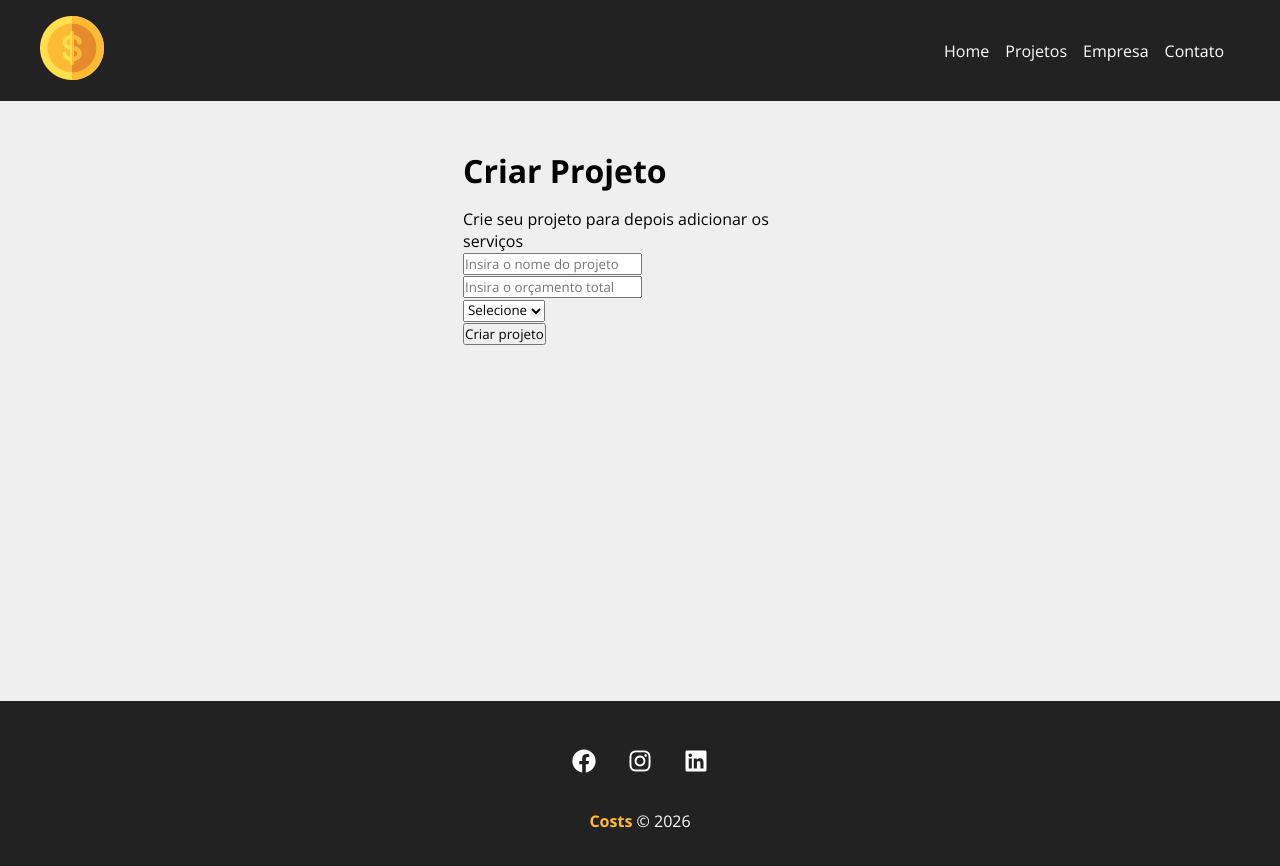
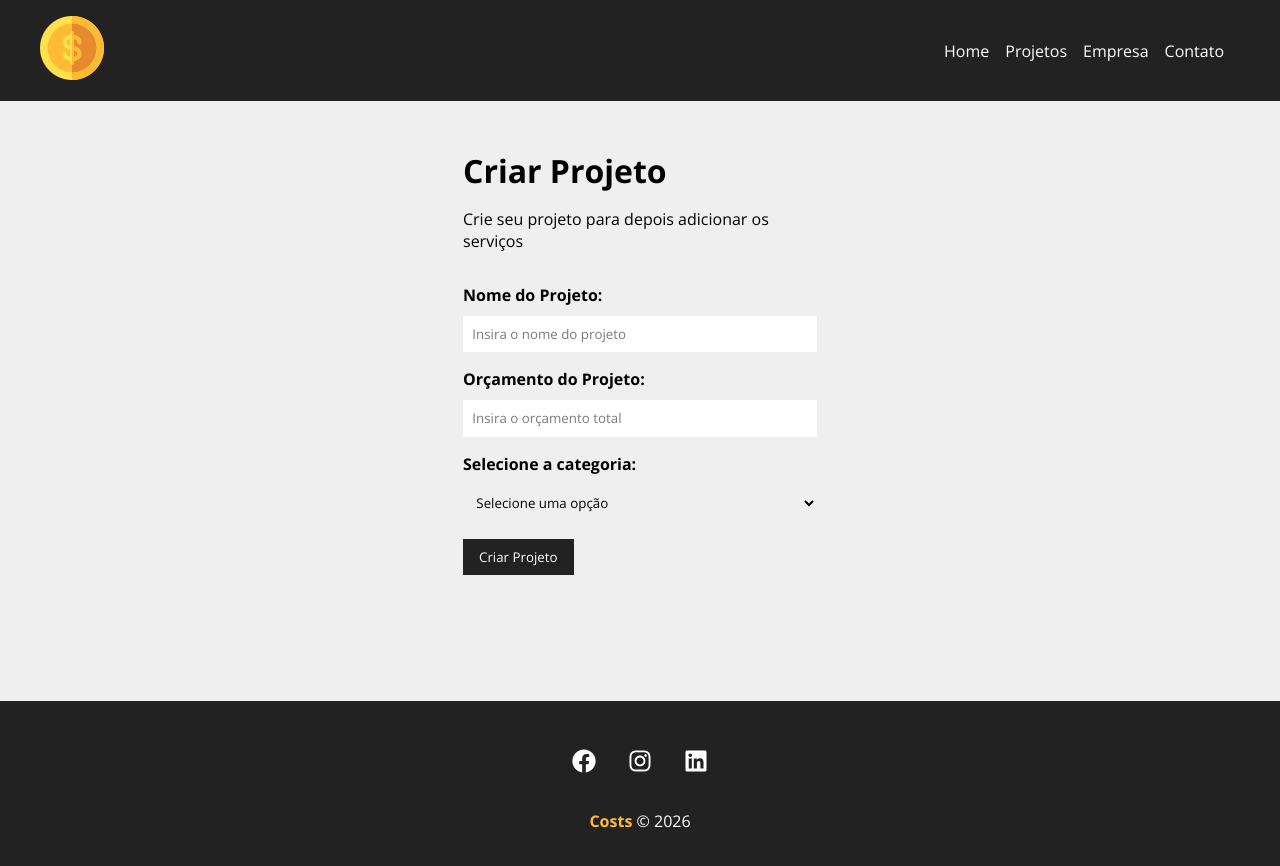
Before and after one commit to renanamancio/Costs, a React (Create React App) app: page /newproject in a window 1280 px wide. Shown: the top 866 px of the page. Built offline with nearby package versions, Linux system fonts and the light colour scheme.

Commit message:
Componentização do form

```diff
--- /dev/null
+++ b/src/components/form/Input.js
@@ -0,0 +1,20 @@
+import styles from './Input.module.css'
+
+function Input({type, text, name, placeholder, handleOnChange, value}) {
+    return (
+        <div className={styles.form_control}>
+            <label htmlFor={name}>{text}:</label>
+            <input
+                type={text}
+                text={text}
+                name={name}
+                id={name}
+                placeholder={placeholder}
+                onChange={handleOnChange}
+                value={value}
+            />
+        </div>
+    )
+}
+
+export default Input
--- /dev/null
+++ b/src/components/form/Input.module.css
@@ -0,0 +1,20 @@
+.form_control{
+    display: flex;
+    flex-direction: column;
+    margin-bottom: 1em;
+}
+
+.form_control label{
+    margin-bottom: .6em;
+    font-weight: bold;
+}
+
+.form_control input {
+    padding: .7em;
+    border-radius: 0;
+    border: none;
+}
+
+.form_control input::placeholder {
+    color: #7b7b7b;
+}
--- /dev/null
+++ b/src/components/form/Select.js
@@ -0,0 +1,19 @@
+import styles from './Select.module.css'
+
+function Select({text, name, options, handleOnChange, value}) {
+    return (
+        <div className={styles.form_control}>
+            <label htmlFor={name}>{text}:</label>
+            <select
+            name={name}
+            id={name}
+            onChange={handleOnChange}
+            value={value || ''}
+            >
+                <option>Selecione uma opção</option>
+            </select>
+        </div>
+    )
+}
+
+export default Select
--- /dev/null
+++ b/src/components/form/Select.module.css
@@ -0,0 +1,16 @@
+.form_control{
+    display: flex;
+    flex-direction: column;
+    margin-bottom: 1em;
+}
+
+.form_control label{
+    margin-bottom: .6em;
+    font-weight: bold;
+}
+
+.form_control select {
+    padding: .7em;
+    border-radius: 0;
+    border: none;
+}
--- /dev/null
+++ b/src/components/form/SubmitButton.js
@@ -0,0 +1,11 @@
+import styles from './SubmitButton.module.css'
+
+function SubmitButton({text}) {
+    return (
+        <div>
+            <button className={styles.btn}>{text}</button>
+        </div>
+    )
+}
+
+export default SubmitButton
--- /dev/null
+++ b/src/components/form/SubmitButton.module.css
@@ -0,0 +1,12 @@
+.btn {
+    background-color: #222;
+    color: #fff;
+    padding: 0.7em 1.2em;
+    text-decoration: none;
+    transition: .5s;
+    cursor: pointer;
+    border: none;
+}
+.btn:hover {
+    color: #ffbb33;
+}
--- a/src/components/pages/NewProject.js
+++ b/src/components/pages/NewProject.js
@@ -6,7 +6,7 @@
         <div className={styles.newproject_container}>
             <h1>Criar Projeto</h1>
             <p>Crie seu projeto para depois adicionar os serviços</p>
-            <ProjectForm/>
+            <ProjectForm btnText="Criar Projeto"/>
         </div>
     )
 }
--- a/src/components/project/ProjectForm.js
+++ b/src/components/project/ProjectForm.js
@@ -1,20 +1,28 @@
-function ProjectForm() {
+import styles from './ProjectForm.module.css'
+import Input from '../form/Input'
+import Select from '../form/Select'
+import SubmitButton from '../form/SubmitButton'
+
+function ProjectForm({btnText}) {
     return (
-        <form>
-            <div>
-                <input type="text" placeholder="Insira o nome do projeto"/>
-            </div>
-            <div>
-                <input type="number" placeholder="Insira o orçamento total"/>
-            </div>
-            <div>
-                <select name="category_id">
-                    <option disabled selected>Selecione</option>
-                </select>
-            </div>
-            <div>
-                <input type="submit" value="Criar projeto" />
-            </div>
+        <form className={styles.form}>
+            <Input
+                type="text"
+                text="Nome do Projeto"
+                name="name"
+                placeholder="Insira o nome do projeto"
+            />
+            <Input
+                type="number"
+                text="Orçamento do Projeto"
+                name="budget"
+                placeholder="Insira o orçamento total"
+            />
+            <Select
+                name="category_id"
+                text="Selecione a categoria"
+            />
+            <SubmitButton text={btnText} />
         </form>
     )
 }
--- /dev/null
+++ b/src/components/project/ProjectForm.module.css
@@ -0,0 +1,4 @@
+.form {
+    width: 100%;
+    margin: 2em 0;
+}
```
